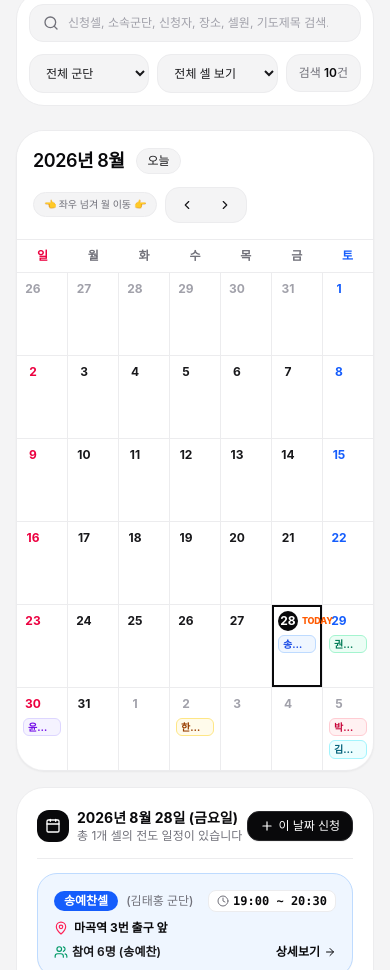
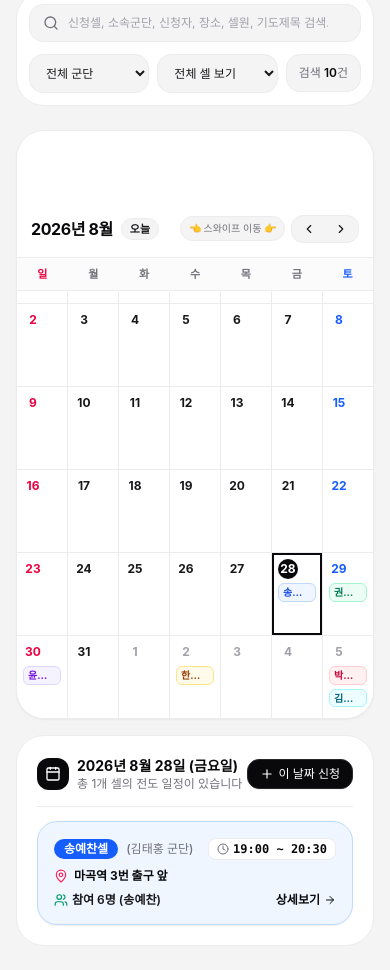
Before and after one commit to syc5032-code/newsound-evangelism, a React (Vite) app: page / in a window 390 px wide. Shown: the part 1295-2265 px from the top of the page. Built offline with nearby package versions, Linux system fonts and the light colour scheme; a web font is replaced by a local one.

Commit message:
fix: resolve TODAY badge overflow on mobile and make month header sticky while viewing calendar

```diff
--- a/src/components/MonthCalendar.tsx
+++ b/src/components/MonthCalendar.tsx
@@ -87,10 +87,13 @@ export const MonthCalendar: React.FC<MonthCalendarProps> = ({
         className="bg-[#ffffff] rounded-[28px] sm:rounded-[36px] border border-[#ececee] overflow-hidden select-none transition-all shadow-xs"
       >
 
+        {/* 📌 Sticky Month Header + Weekday Bar (달력 보는 동안 상단 고정) */}
+        <div className="sticky top-[70px] sm:top-[68px] z-20 bg-[#ffffff]/98 backdrop-blur-md border-b border-[#ececee] transition-all">
+
           {/* Month Calendar Navigation Header */}
-        <div className="p-4 sm:p-6 border-b border-[#ececee] flex flex-wrap items-center justify-between gap-3 bg-[#ffffff]">
-          <div className="flex items-center gap-3">
-            <h2 className="text-lg sm:text-2xl font-semibold text-[#09090b] tracking-tight">
+          <div className="p-3.5 sm:p-5 flex items-center justify-between gap-2">
+            <div className="flex items-center gap-2 sm:gap-3">
+              <h2 className="text-base sm:text-2xl font-bold text-[#09090b] tracking-tight">
                 {format(currentDate, 'yyyy년 M월')}
               </h2>
               <button
@@ -99,23 +102,23 @@ export const MonthCalendar: React.FC<MonthCalendarProps> = ({
                   onToday();
                   setSelectedDateStr(todayStr);
                 }}
-              className="px-2.5 py-1 text-xs font-medium text-[#18181b] bg-[#f4f4f5] hover:bg-[#ececee] rounded-[10000px] border border-[#ececee] transition-colors cursor-pointer"
+                className="px-2 py-0.5 sm:px-2.5 sm:py-1 text-[11px] sm:text-xs font-semibold text-[#18181b] bg-[#f4f4f5] hover:bg-[#ececee] rounded-[10000px] border border-[#ececee] transition-colors cursor-pointer"
               >
                 오늘
               </button>
             </div>
 
-          <div className="flex items-center gap-2">
-            <span className="sm:hidden text-[10px] text-[#71717a] font-medium flex items-center gap-1 bg-[#f4f4f5] px-2.5 py-1 rounded-[10000px] border border-[#ececee]">
-              👈 좌우 넘겨 월 이동 👉
+            <div className="flex items-center gap-1.5 sm:gap-2">
+              <span className="sm:hidden text-[10px] text-[#71717a] font-medium flex items-center gap-1 bg-[#f4f4f5] px-2 py-1 rounded-[10000px] border border-[#ececee] whitespace-nowrap">
+                👈 스와이프 이동 👉
               </span>
 
               {/* Month Navigation Arrows */}
-            <div className="flex items-center gap-1 bg-[#f4f4f5] p-1 rounded-[14px] border border-[#ececee]">
+              <div className="flex items-center gap-0.5 sm:gap-1 bg-[#f4f4f5] p-0.5 sm:p-1 rounded-[12px] sm:rounded-[14px] border border-[#ececee]">
                 <button
                   type="button"
                   onClick={onPrevMonth}
-                className="px-2.5 sm:px-3 py-1.5 rounded-[10px] text-xs font-medium text-[#18181b] hover:bg-[#ffffff] hover:border hover:border-[#ececee] transition-all flex items-center gap-1 cursor-pointer"
+                  className="px-2 sm:px-3 py-1 sm:py-1.5 rounded-[8px] sm:rounded-[10px] text-xs font-medium text-[#18181b] hover:bg-[#ffffff] hover:border hover:border-[#ececee] transition-all flex items-center gap-1 cursor-pointer"
                   title="이전 달"
                 >
                   <ChevronLeft className="w-3.5 h-3.5" />
@@ -124,7 +127,7 @@ export const MonthCalendar: React.FC<MonthCalendarProps> = ({
                 <button
                   type="button"
                   onClick={onNextMonth}
-                className="px-2.5 sm:px-3 py-1.5 rounded-[10px] text-xs font-medium text-[#18181b] hover:bg-[#ffffff] hover:border hover:border-[#ececee] transition-all flex items-center gap-1 cursor-pointer"
+                  className="px-2 sm:px-3 py-1 sm:py-1.5 rounded-[8px] sm:rounded-[10px] text-xs font-medium text-[#18181b] hover:bg-[#ffffff] hover:border hover:border-[#ececee] transition-all flex items-center gap-1 cursor-pointer"
                   title="다음 달"
                 >
                   <span className="hidden sm:inline">다음 달</span>
@@ -135,7 +138,7 @@ export const MonthCalendar: React.FC<MonthCalendarProps> = ({
           </div>
 
           {/* Weekday Header (일 ~ 토) */}
-        <div className="grid grid-cols-7 border-b border-[#ececee] bg-[#ffffff] text-center py-2 text-xs font-semibold">
+          <div className="grid grid-cols-7 border-t border-[#ececee] bg-[#fafafa]/80 text-center py-2 text-[11px] sm:text-xs font-bold">
             {KOREAN_DAYS.map((day, idx) => {
               const isSun = idx === 0;
               const isSat = idx === 6;
@@ -144,9 +147,9 @@ export const MonthCalendar: React.FC<MonthCalendarProps> = ({
                   key={day}
                   className={`${
                     isSun
-                    ? 'text-rose-600 font-bold'
+                      ? 'text-rose-600'
                       : isSat
-                    ? 'text-blue-600 font-bold'
+                      ? 'text-blue-600'
                       : 'text-[#71717a]'
                   }`}
                 >
@@ -154,6 +157,8 @@ export const MonthCalendar: React.FC<MonthCalendarProps> = ({
                 </div>
               );
             })}
+          </div>
+
         </div>
 
         {/* Calendar Days Grid */}
@@ -167,7 +172,7 @@ export const MonthCalendar: React.FC<MonthCalendarProps> = ({
               <div
                 key={day.dateString}
                 onClick={() => setSelectedDateStr(day.dateString)}
-                className={`min-h-[82px] sm:min-h-[145px] p-1.5 sm:p-2.5 bg-[#ffffff] transition-colors relative flex flex-col justify-between cursor-pointer group ${
+                className={`min-h-[82px] sm:min-h-[145px] p-1.5 sm:p-2.5 bg-[#ffffff] transition-colors relative flex flex-col justify-between cursor-pointer group overflow-hidden ${
                   !day.isCurrentMonth
                     ? 'bg-[#fafafa] text-[#a1a1aa]'
                     : 'bg-[#ffffff] text-[#18181b]'
@@ -181,11 +186,11 @@ export const MonthCalendar: React.FC<MonthCalendarProps> = ({
               >
                 {/* Day Top Bar */}
                 <div className="flex items-center justify-between">
-                  <div className="flex items-center gap-1">
+                  <div className="flex items-center gap-1 overflow-hidden">
                     <span
-                      className={`inline-flex items-center justify-center text-xs font-bold w-5 h-5 sm:w-6 sm:h-6 rounded-[10000px] transition-all ${
+                      className={`inline-flex items-center justify-center text-xs font-bold w-5 h-5 sm:w-6 sm:h-6 rounded-[10000px] shrink-0 transition-all ${
                         day.isToday
-                          ? 'bg-[#09090b] text-[#ffffff]'
+                          ? 'bg-[#09090b] text-[#ffffff] shadow-2xs'
                           : !day.isCurrentMonth
                           ? 'text-[#a1a1aa]'
                           : isSun
@@ -198,7 +203,7 @@ export const MonthCalendar: React.FC<MonthCalendarProps> = ({
                       {day.dayNumber}
                     </span>
                     {day.isToday && (
-                      <span className="text-[9px] sm:text-[10px] font-extrabold text-[#ff5a00] tracking-tight">
+                      <span className="hidden sm:inline-block text-[10px] font-extrabold text-[#ff5a00] tracking-wider truncate">
                         TODAY
                       </span>
                     )}
```
Lines whose indentation alone changed are shown as unchanged.
